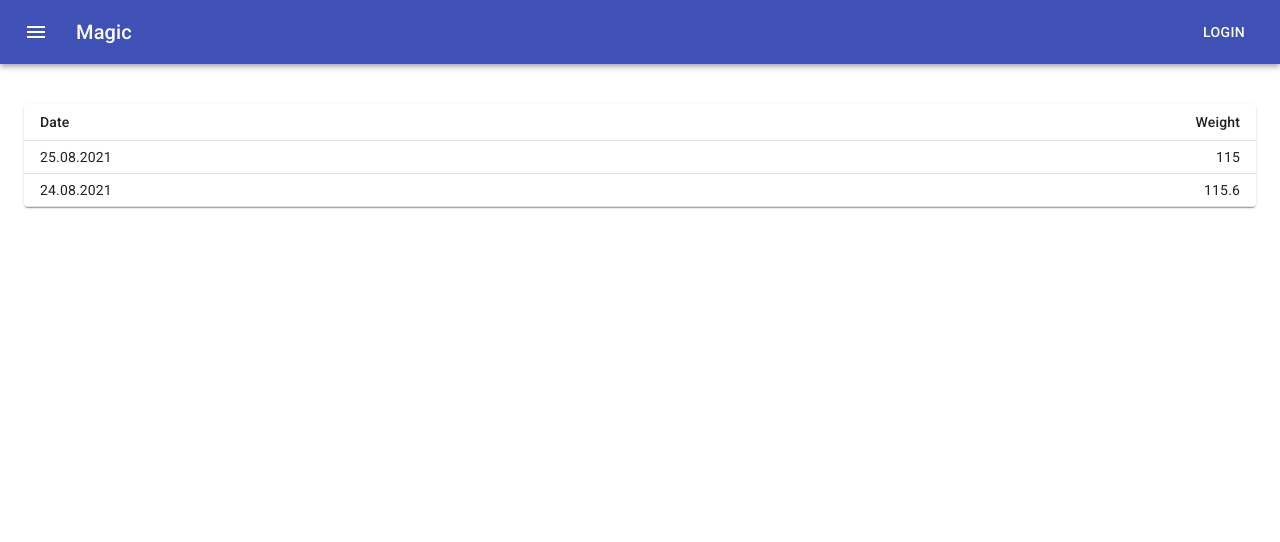
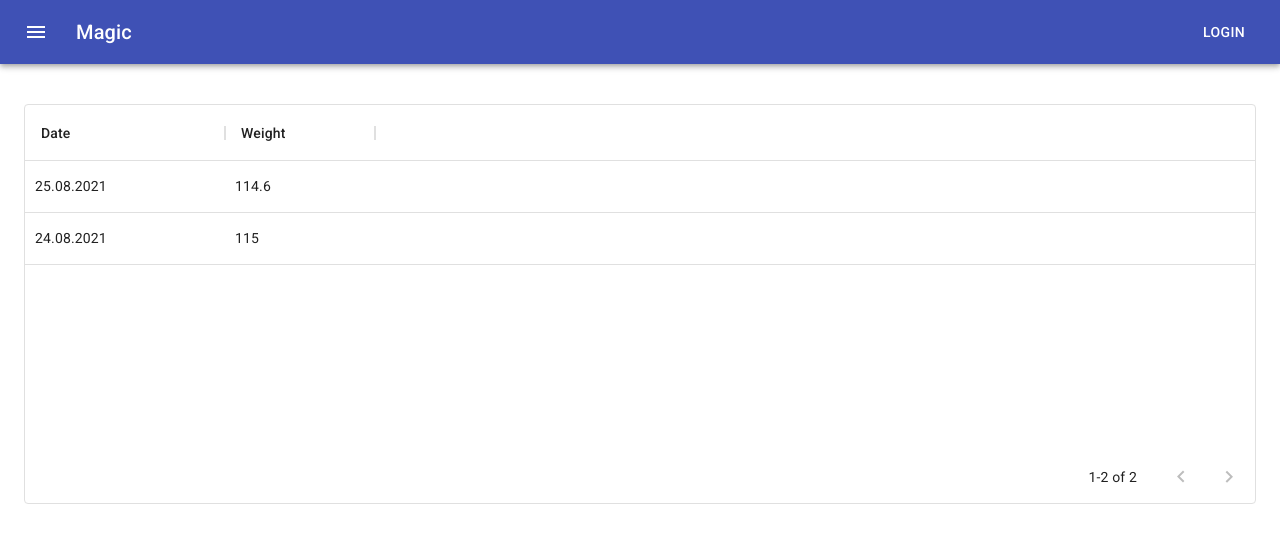
Before and after one commit to fernandokokocha/magic-frontend, a React (Create React App) app: page / in a window 1280 px wide. Shown: the top 542 px of the page. Built offline with nearby package versions, Linux system fonts and the light colour scheme.

Commit message:
Use DataGrid component instead of Table
This gives us more flexibility, what the project is all about

```diff
--- a/package.json
+++ b/package.json
@@ -4,6 +4,7 @@
   "private": true,
   "dependencies": {
     "@material-ui/core": "^4.12.3",
+    "@material-ui/data-grid": "^4.0.0-alpha.37",
     "@material-ui/icons": "^4.11.2",
     "@testing-library/jest-dom": "^5.11.4",
     "@testing-library/react": "^11.1.0",
--- a/src/components/MagicTable.tsx
+++ b/src/components/MagicTable.tsx
@@ -1,39 +1,30 @@
-import Table from "@material-ui/core/Table";
-import TableBody from "@material-ui/core/TableBody";
-import TableCell from "@material-ui/core/TableCell";
-import TableContainer from "@material-ui/core/TableContainer";
-import TableHead from "@material-ui/core/TableHead";
-import TableRow from "@material-ui/core/TableRow";
-import Paper from "@material-ui/core/Paper";
+import { DataGrid, GridColDef } from "@material-ui/data-grid";
 
-const createData = (name: string, calories: number) => {
-  return { name, calories };
-};
+const columns: GridColDef[] = [
+  { field: "date", headerName: "Date", width: 200 },
+  {
+    field: "weight",
+    headerName: "Weight",
+    width: 150,
+    editable: true,
+  },
+];
 
-const rows = [createData("25.08.2021", 115), createData("24.08.2021", 115.6)];
+const rows = [
+  { id: 1, date: "25.08.2021", weight: 114.6 },
+  { id: 2, date: "24.08.2021", weight: 115 },
+];
 
 export const MagicTable = () => {
   return (
-    <TableContainer component={Paper}>
-      <Table size="small" aria-label="magic table">
-        <TableHead>
-          <TableRow>
-            <TableCell>Date</TableCell>
-            <TableCell align="right">Weight</TableCell>
-          </TableRow>
-        </TableHead>
-        <TableBody>
-          {rows.map((row) => (
-            <TableRow key={row.name}>
-              <TableCell component="th" scope="row">
-                {row.name}
-              </TableCell>
-              <TableCell align="right">{row.calories}</TableCell>
-            </TableRow>
-          ))}
-        </TableBody>
-      </Table>
-    </TableContainer>
+    <div style={{ height: 400, width: "100%" }}>
+      <DataGrid
+        rows={rows}
+        columns={columns}
+        pageSize={90}
+        disableSelectionOnClick
+      />
+    </div>
   );
 };
 
```
Also changed, not shown: 1 other file (tests, documents, lock files or other folders).
